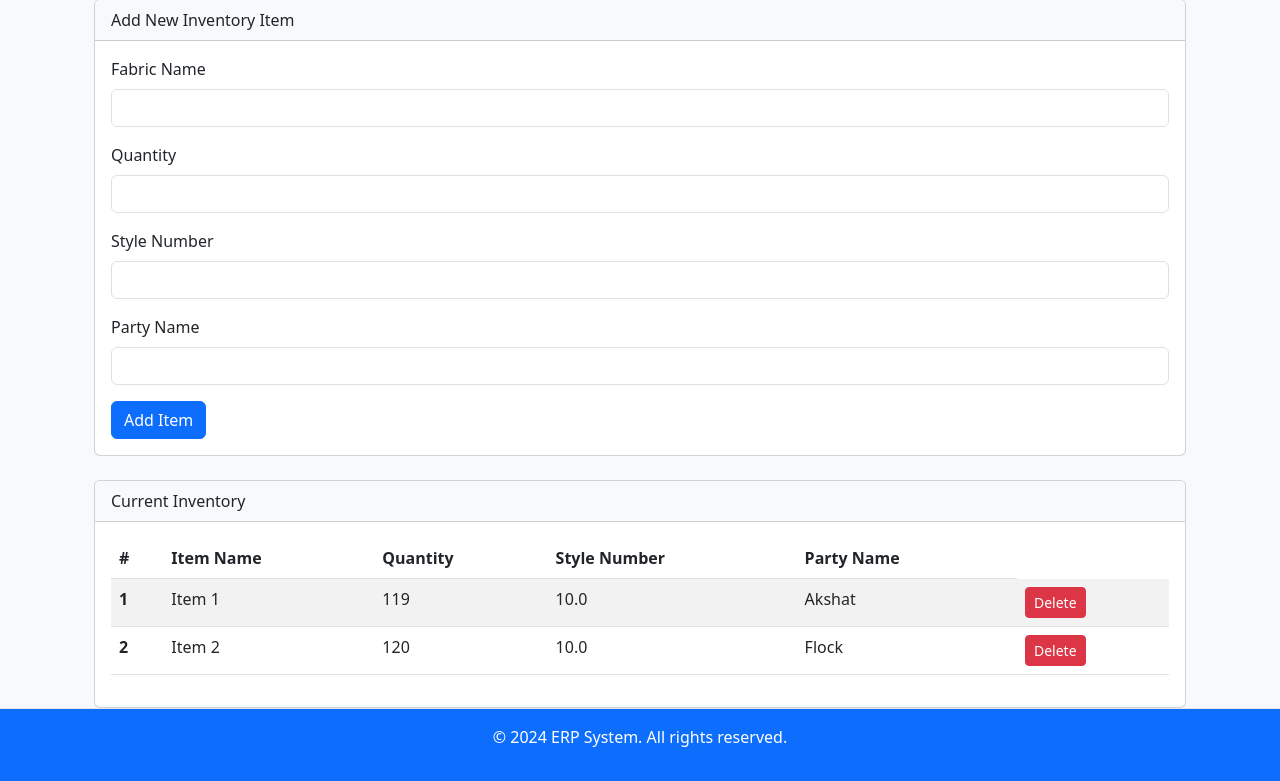
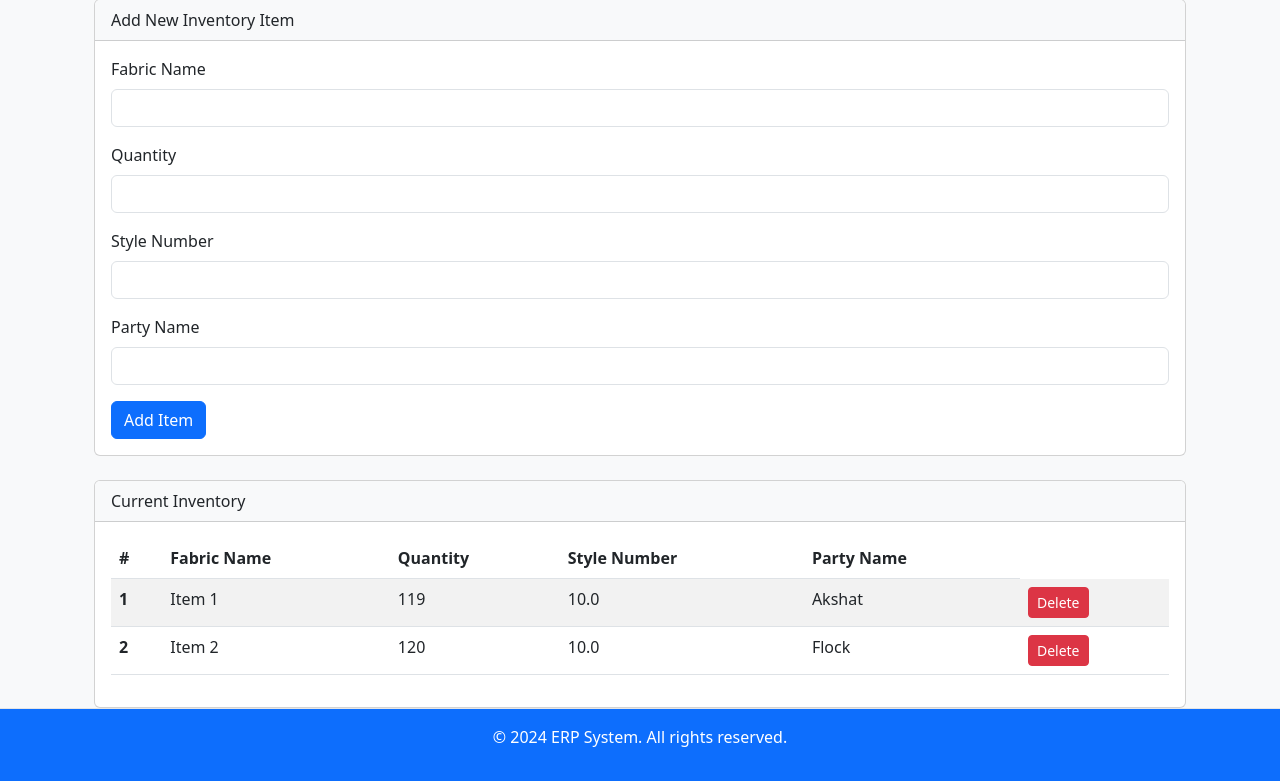
Before and after one commit to VaibhavJain1908/my_erp_app, a Flask app: page /inventory in a window 1280 px wide. Shown: the part 162-943 px from the top of the page. Run offline with Flask 3, Linux system fonts and the light colour scheme; data comes from the database, SQL or seed files in the repository.

Commit message:
Update inventory.html

```diff
--- a/templates/inventory.html
+++ b/templates/inventory.html
@@ -44,7 +44,7 @@
                 <thead>
                     <tr>
                         <th scope="col">#</th>
-                        <th scope="col">Item Name</th>
+                        <th scope="col">Fabric Name</th>
                         <th scope="col">Quantity</th>
                         <th scope="col">Style Number</th>
                         <th scope="col">Party Name</th>
```
